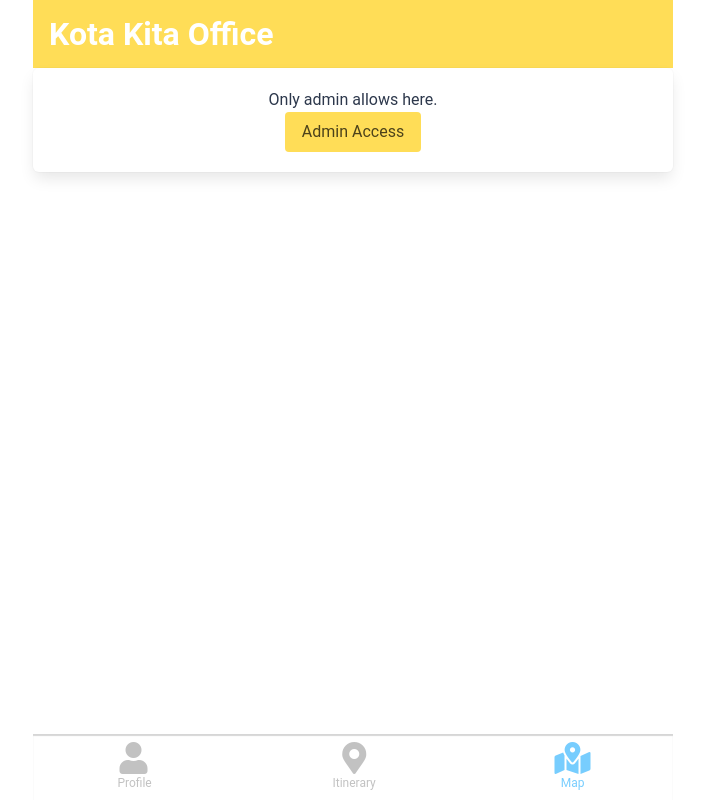
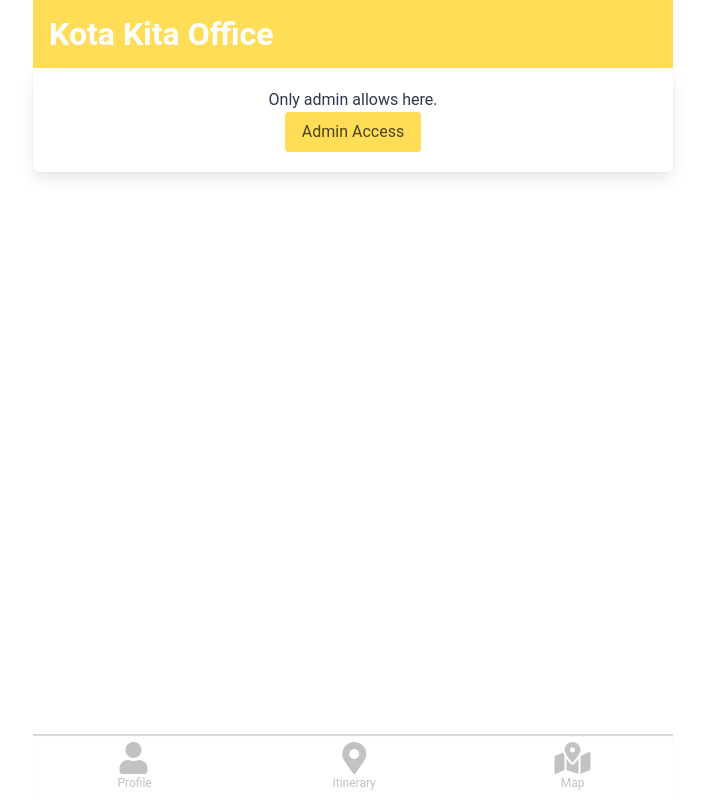
Before and after one commit to yuan-kuan/kotakita, a Svelte app: page /office in a window 1280 px wide. Shown: the whole page, without its empty margins (287-992 px from the left). Built offline with nearby package versions, Linux system fonts and the light colour scheme; no server answers.

Commit message:
Highlight bottom icon

```diff
--- a/src/App.svelte
+++ b/src/App.svelte
@@ -16,7 +16,7 @@
       Redirecting...
       {navigate('walk')}
     </Route>
-    <Route path="walk/*">
+    <Route path="/walk/*">
       <Map />
     </Route>
     <Route path="/history">
@@ -25,7 +25,6 @@
     <Route path="/office">
       <Admin />
     </Route>
+    <BottomBar />
   </Router>
 </div>
-
-<BottomBar />
--- a/src/BottomBar.svelte
+++ b/src/BottomBar.svelte
@@ -1,6 +1,19 @@
 <script>
-  import { navigate } from 'svelte-navigator';
+  import { navigate, useMatch } from 'svelte-navigator';
   import Profile from './Profile.svelte';
+
+  const mapMatch = useMatch('/walk/*');
+  const historyMatch = useMatch('/history/*');
+
+  $: isShowingMap = $mapMatch != undefined;
+  $: isShowingHistory = $historyMatch != undefined;
+
+  $: console.log(
+    'isShowingMap ',
+    isShowingMap,
+    ' isShowingHistory ',
+    isShowingHistory
+  );
 </script>
 
 <nav
@@ -14,20 +27,36 @@
     class="level-item is-flex-direction-column"
     on:click={() => navigate('/history')}
   >
-    <span class="icon is-medium has-text-grey-lighter">
+    <span
+      class="icon is-medium {isShowingHistory
+        ? 'has-text-primary'
+        : 'has-text-grey-lighter'}"
+    >
       <i class="fas fa-2x fa-map-marker-alt" />
     </span>
-    <span class="is-size-7 has-text-grey-lighter">Itinerary</span>
+    <span
+      class="is-size-7 {isShowingHistory
+        ? 'has-text-primary'
+        : 'has-text-grey-lighter'}">Itinerary</span
+    >
   </div>
 
   <div
     class="level-item is-flex-direction-column"
     on:click={() => navigate('/walk')}
   >
-    <span class="icon is-medium has-text-primary ">
+    <span
+      class="icon is-medium {isShowingMap
+        ? 'has-text-primary'
+        : 'has-text-grey-lighter'} "
+    >
       <i class="fas fa-2x fa-map-marked-alt" />
     </span>
-    <span class="is-size-7 has-text-primary">Map</span>
+    <span
+      class="is-size-7 {isShowingMap
+        ? 'has-text-primary'
+        : 'has-text-grey-lighter'}">Map</span
+    >
   </div>
 
   <!-- <div class="level-item  is-flex-direction-column">
```
